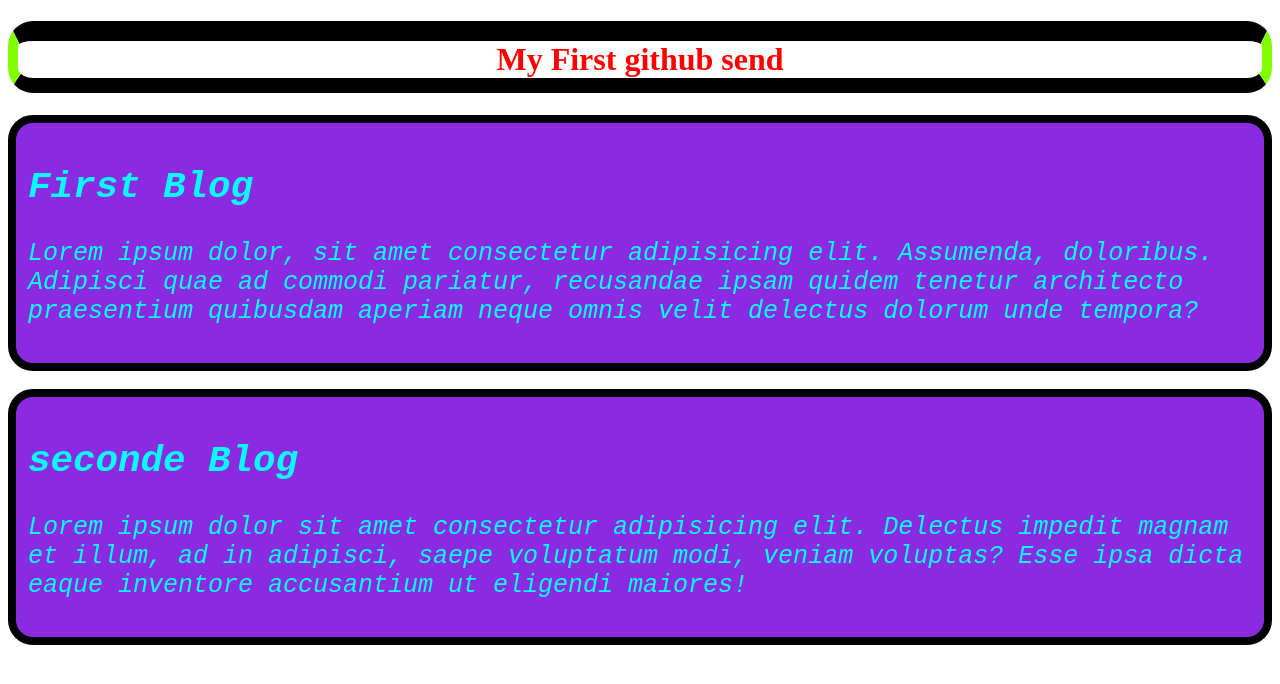
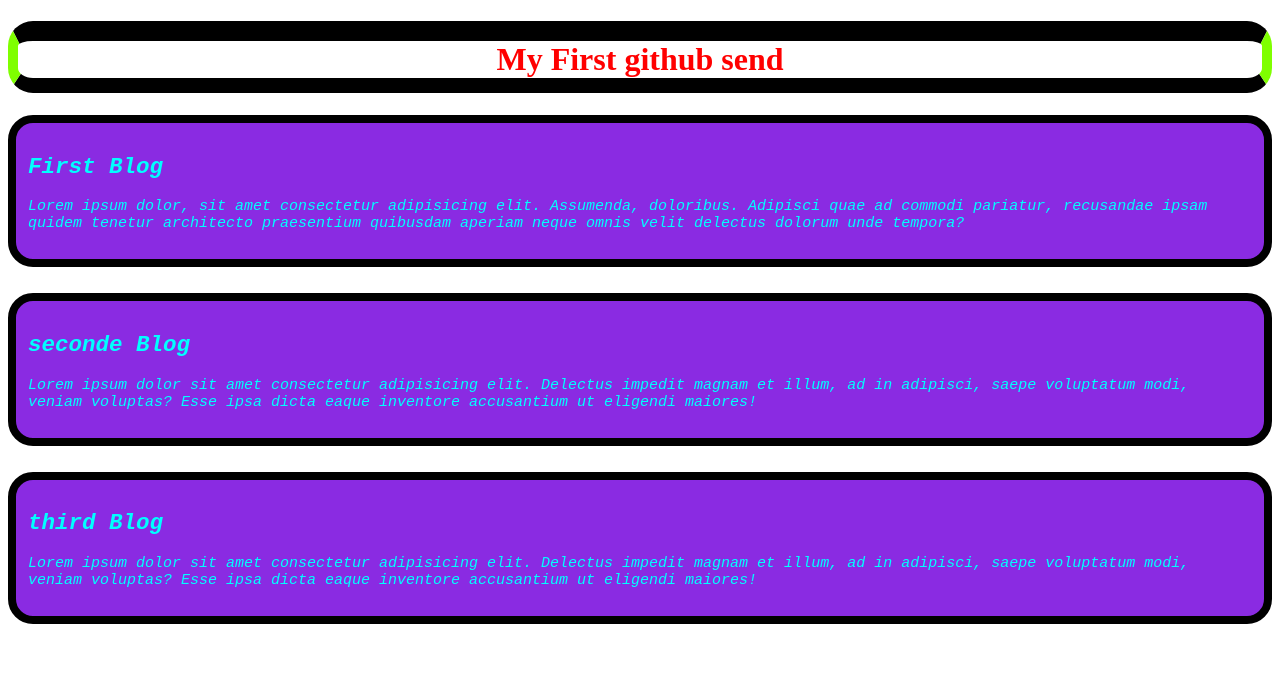
Before and after one commit to patwary9/my-simple-website, a plain HTML site: page index.html in a window 1280 px wide. Drawn offline with Linux system fonts and the light colour scheme.

Commit message:
seconde blog

```diff
--- a/index.html
+++ b/index.html
@@ -16,7 +16,12 @@
     </div>
     <br>
     <div>
-        <h2>seconde Blog</h2>
+        <h2> seconde Blog</h2>
+        <p>Lorem ipsum dolor sit amet consectetur adipisicing elit. Delectus impedit magnam et illum, ad in adipisci, saepe voluptatum modi, veniam voluptas? Esse ipsa dicta eaque inventore accusantium ut eligendi maiores!</p>
+    </div>
+    <br>
+    <div>
+        <h2> third Blog</h2>
         <p>Lorem ipsum dolor sit amet consectetur adipisicing elit. Delectus impedit magnam et illum, ad in adipisci, saepe voluptatum modi, veniam voluptas? Esse ipsa dicta eaque inventore accusantium ut eligendi maiores!</p>
     </div>
 </body>
--- a/styless/blog.css
+++ b/styless/blog.css
@@ -1,5 +1,5 @@
 div{
-    font-size: 25px;
+    font-size: 15px;
     color: aqua;
     background-color: blueviolet;
     font-family: 'Courier New', Courier, monospace;
@@ -7,4 +7,5 @@
     border: 8px solid black;
     font-style: italic;
     border-radius: 25px;
+    margin-bottom: 8px;
 }
```
